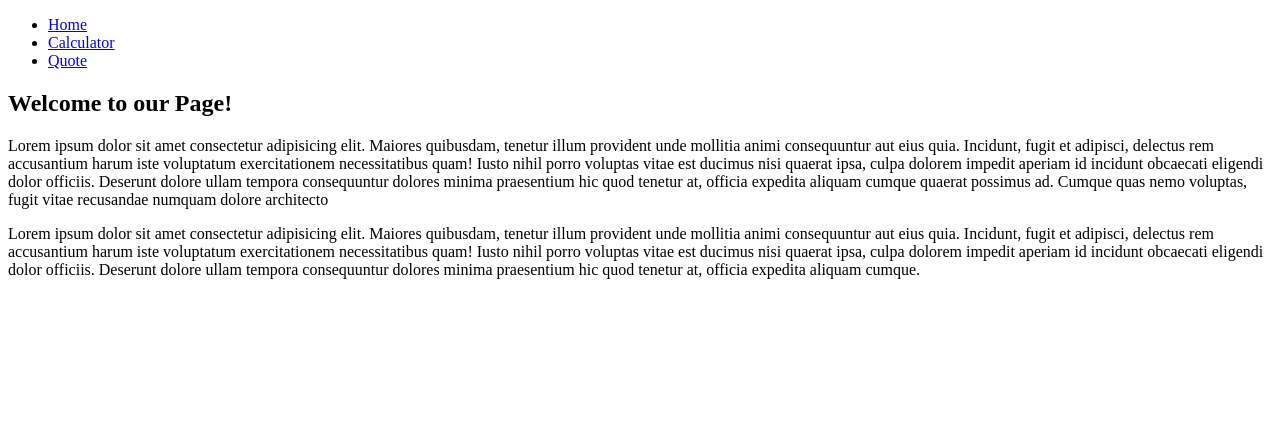
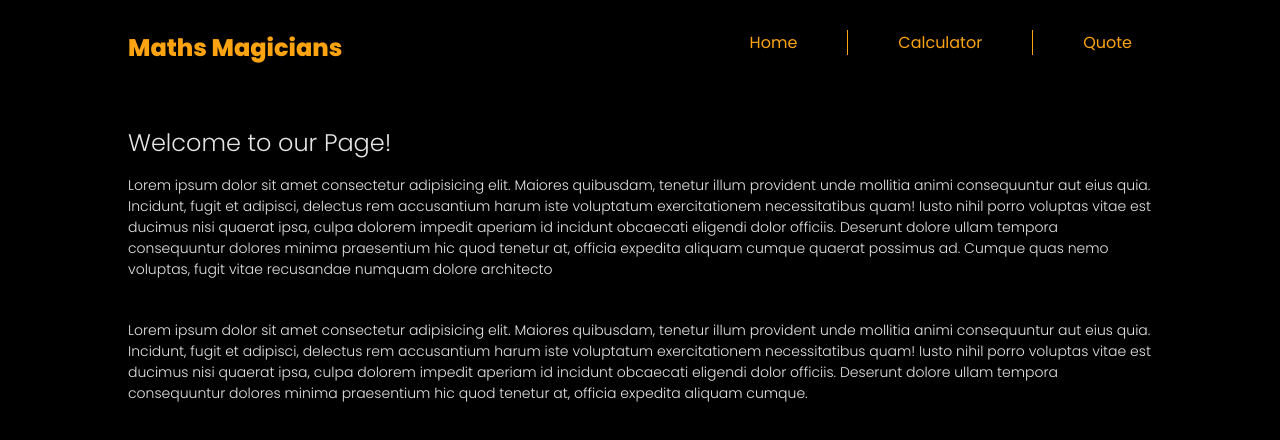
Before and after one commit to Linushaddai99/math-magicians, a React (Create React App) app: page / in a window 1280 px wide. Shown: the top 440 px of the page. Built offline with nearby package versions, Linux system fonts and the light colour scheme.

Commit message:
Add styling

```diff
--- a/src/App.css
+++ b/src/App.css
@@ -1,18 +1,99 @@
+@import url('https://fonts.googleapis.com/css2?family=Lato:wght@300;400;700&family=Poppins:wght@300;400;600;800&display=swap');
+
+*,
+*::after,
+*::before {
+  padding: 0;
+  margin: 0;
+  box-sizing: border-box;
+}
+
+body {
+  font-family: 'Poppins', sans-serif;
+  background-color: black;
+  color: #e5e5e5;
+}
+
+.container {
+  max-width: 80%;
+  margin: 0 auto;
+}
+
+nav {
+  display: flex;
+  justify-content: space-between;
+  padding: 30px 0 60px 0;
+}
+
+nav li {
+  display: inline-block;
+  margin-left: 30px;
+}
+
+nav a {
+  text-decoration: none;
+  color: #fca311;
+  padding: 10px 20px;
+  border-radius: 5px;
+  transition: all 300ms ease-in-out;
+}
+
+nav a:hover {
+  background-color: #e5e5e5;
+  color: black;
+}
+
+h1 {
+  color: #fca311;
+}
+
+h2 {
+  font-weight: lighter;
+}
+
+p {
+  font-size: 14px;
+}
+
+.has-border {
+  border-left: 1px solid #fca311;
+  border-right: 1px solid #fca311;
+  padding: 0 30px;
+}
+
+#home-page h2 {
+  margin-bottom: 15px;
+}
+
+#home-page p {
+  margin-bottom: 40px;
+  font-weight: lighter;
+}
+
+#calc-page {
+  display: flex;
+  justify-content: space-between;
+}
+
+#quote-page p {
+  font-size: 16px;
+}
+
 .calculator-div {
   display: grid;
   grid-template-columns: repeat(4, 1fr);
   width: 400px;
-  margin: 200px auto;
 }
 
 .calculator-div button {
   padding: 20px;
   border: 1px solid gainsboro;
   cursor: pointer;
+  font-weight: 600;
 }
 
 .calculator-div button:hover {
-  opacity: 0.6;
+  opacity: 0.9;
 }
 
 .result {
@@ -20,7 +101,7 @@
   text-align: right;
   background-color: gray;
   padding: 20px;
-  height: 20px;
+  height: 66px;
   color: white;
 }
 
@@ -29,5 +110,5 @@
 }
 
 .orange {
-  background-color: #fb8b24;
+  background-color: #fca311;
 }
--- a/src/App.js
+++ b/src/App.js
@@ -8,14 +8,14 @@
 import Navbar from './Navbar';
 
 const App = () => (
-  <>
+  <div>
     <Navbar />
     <Routes>
       <Route path="/" element={<Home />} />
       <Route path="/calculator" element={<CalculatorPage />} />
       <Route path="/quote" element={<Quote />} />
     </Routes>
-  </>
+  </div>
 
 );
 
--- a/src/Navbar.js
+++ b/src/Navbar.js
@@ -2,12 +2,13 @@
 import { Link } from 'react-router-dom';
 
 const Navbar = () => (
-  <nav>
+  <nav className="container">
+    <h1>Maths Magicians</h1>
     <ul>
       <li>
         <Link to="/">Home</Link>
       </li>
-      <li>
+      <li className="has-border">
         <Link to="/calculator">Calculator</Link>
       </li>
       <li>
--- a/src/components/Pages/CalculatorPage.js
+++ b/src/components/Pages/CalculatorPage.js
@@ -2,7 +2,7 @@
 import Calculator from '../Calculator/Calculator';
 
 const CalculatorPage = () => (
-  <div>
+  <div className="container" id="calc-page">
     <h2>Lets Do some Maths</h2>
     <Calculator />
   </div>
--- a/src/components/Pages/Home.js
+++ b/src/components/Pages/Home.js
@@ -1,7 +1,8 @@
 import React from 'react';
+// import { Link } from 'react-router-dom';
 
 const Home = () => (
-  <div>
+  <div className="container" id="home-page">
     <h2>Welcome to our Page!</h2>
     <p>
       Lorem ipsum dolor sit amet consectetur adipisicing elit.
--- a/src/components/Pages/Quote.js
+++ b/src/components/Pages/Quote.js
@@ -1,7 +1,7 @@
 import React from 'react';
 
 const Quote = () => (
-  <div>
+  <div className="container" id="quote-page">
     <p>
       Mathematics is not just about numbers, equations, components or algorithms:
       it is about understanding. - William Paul Thurston
```
